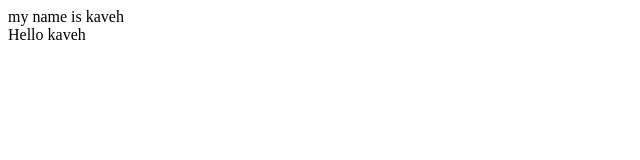
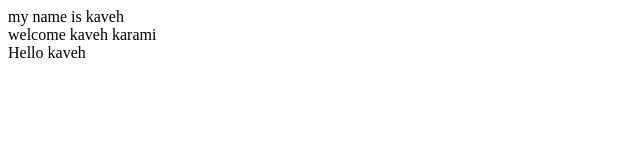
Before and after one commit to KavehKarami/react-cloneElement-sample, a React (Create React App) app: page / in a window 1280 px wide. Shown: the top 160 px of the page, without its empty margins (0-640 px from the left). Built offline with nearby package versions, Linux system fonts and the light colour scheme.

Commit message:
3 files modified, 1 added

```diff
--- a/src/App.js
+++ b/src/App.js
@@ -2,13 +2,16 @@ import React from "react";
 import Parent from "./Parent";
 import Child from "./Child";
 import Child2 from "./Child2";
+import NestedChild1 from "./NestedChild1";
 import "./style.css";
 
 export default function App() {
   return (
     <div>
-      <Parent name="kaveh" >
-        <Child />
+      <Parent name="kaveh" family="karami" >
+        <Child>
+            <NestedChild1 />
+        </Child>
         <Child2 />
       </Parent>
     </div>
--- a/src/Child.jsx
+++ b/src/Child.jsx
@@ -4,7 +4,11 @@ const Child = (props) => {
   console.log('Children Props(recived from Parent Props): ', props)
 
   return(
-    <div>my name is {props.name}</div>
+    <React.Fragment>
+      <div>my name is {props.name}</div>
+      {/* NOTE i havn't use React.Children because i have only one nested Child (props.children element)  */}
+      {React.cloneElement(props.children, {name: props.name , family: props.family})}
+    </React.Fragment>
   )
 }
 
--- /dev/null
+++ b/src/NestedChild1.jsx
@@ -0,0 +1,9 @@
+import React from "react";
+
+const NestedChild1 = (props) => {
+  return(
+    <div>welcome {props.name} {props.family}</div>
+  )
+}
+
+export default NestedChild1
--- a/src/Parent.jsx
+++ b/src/Parent.jsx
@@ -5,9 +5,9 @@ const Parent = (props) => {
 
   return(
     <div>
-      {/* this React.Children only for sibling Element; if u have one child in the component as a children u no longer need to use React.Children ... ; u can only use React.cloneElement but instead child write props.children */}
+      {/* NOTE this React.Children only for sibling Element; if u have one child in the component as a children u no longer need to use React.Children ... ; u can only use React.cloneElement but instead child write props.children */}
       {React.Children.map(props.children, (child) => {
-          return React.cloneElement(child,{name: props.name})
+          return React.cloneElement(child,{name: props.name , family: props.family})
       })}
     </div>
   )
```
